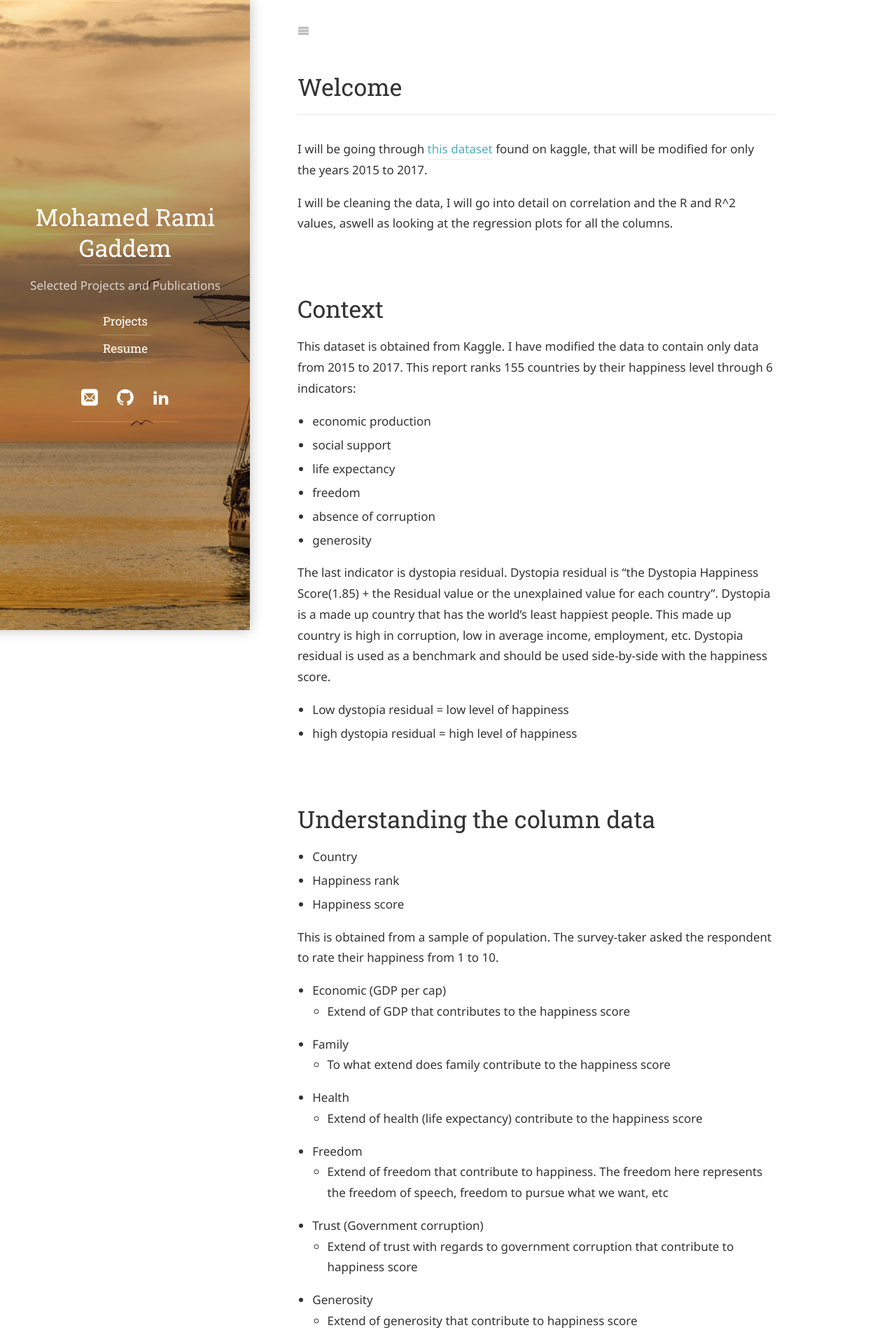
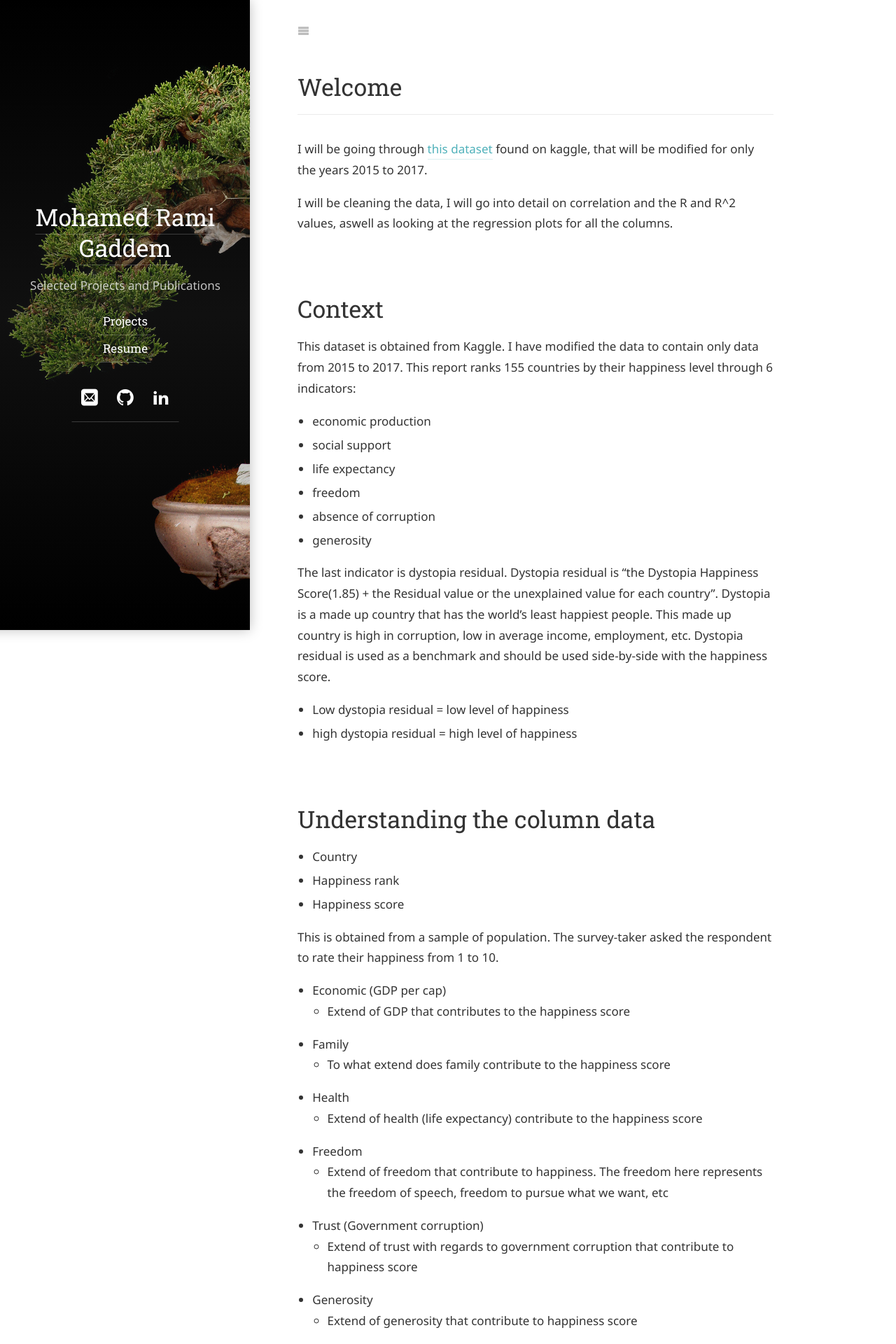
Before and after one commit to m-rami-g/M-rami-g.github.io, a Jekyll site: the page built from project/storage/happiness.md, in a window 1280 px wide. Shown: the top 1920 px of the page at 70% size. Built offline with Jekyll 4.4.1, drawn with Linux system fonts in a browser that asks for light colours; some web fonts are replaced; our own code applies the rules of GitHub Pages for plain Markdown files; a script that is not in the unit is left out.

Commit message:
new sidebar pic

```diff
--- a/_config.yml
+++ b/_config.yml
@@ -74,7 +74,7 @@ paginate_path:         /page-:num/
 # ========================================================================================
 
 # Sidebar image and theme color of the site.
-accent_image:          /assets/img/side.jpg
+accent_image:          /assets/img/bonsai1.jpg
 accent_color:          rgb(79,177,186)
 
 # This is used for the `theme-color` meta tag,
```
Also changed, not shown: assets/img/bonsai1.jpg (added).
